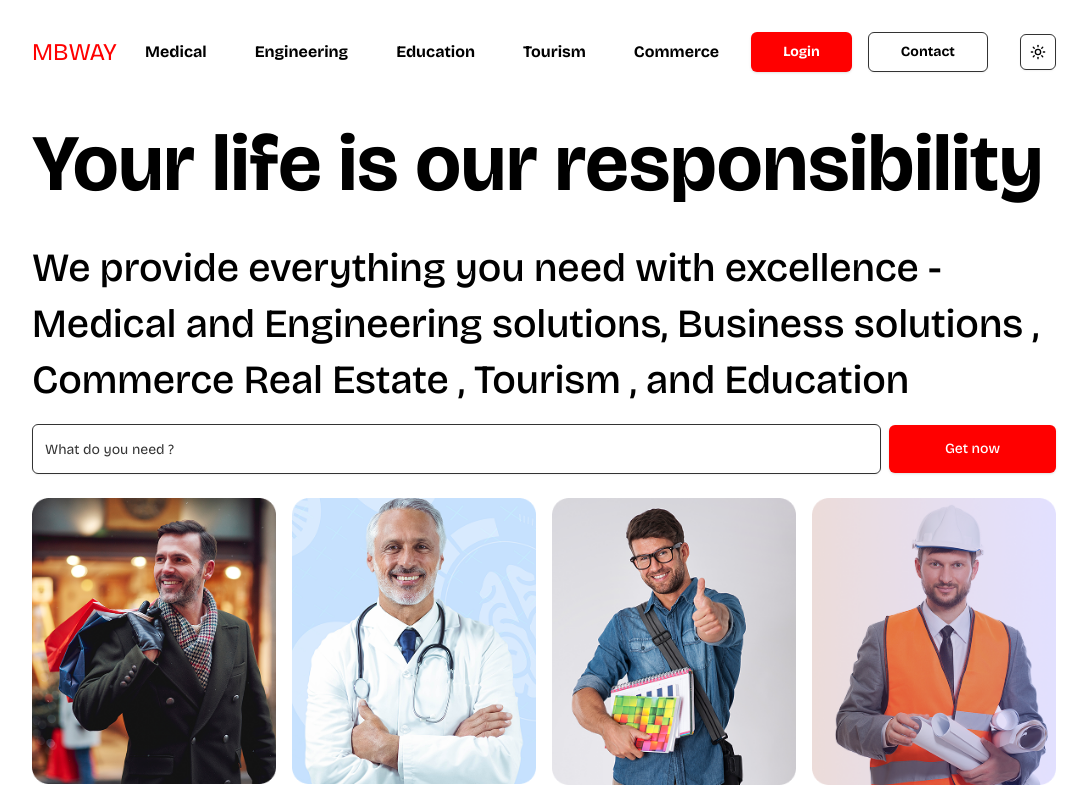
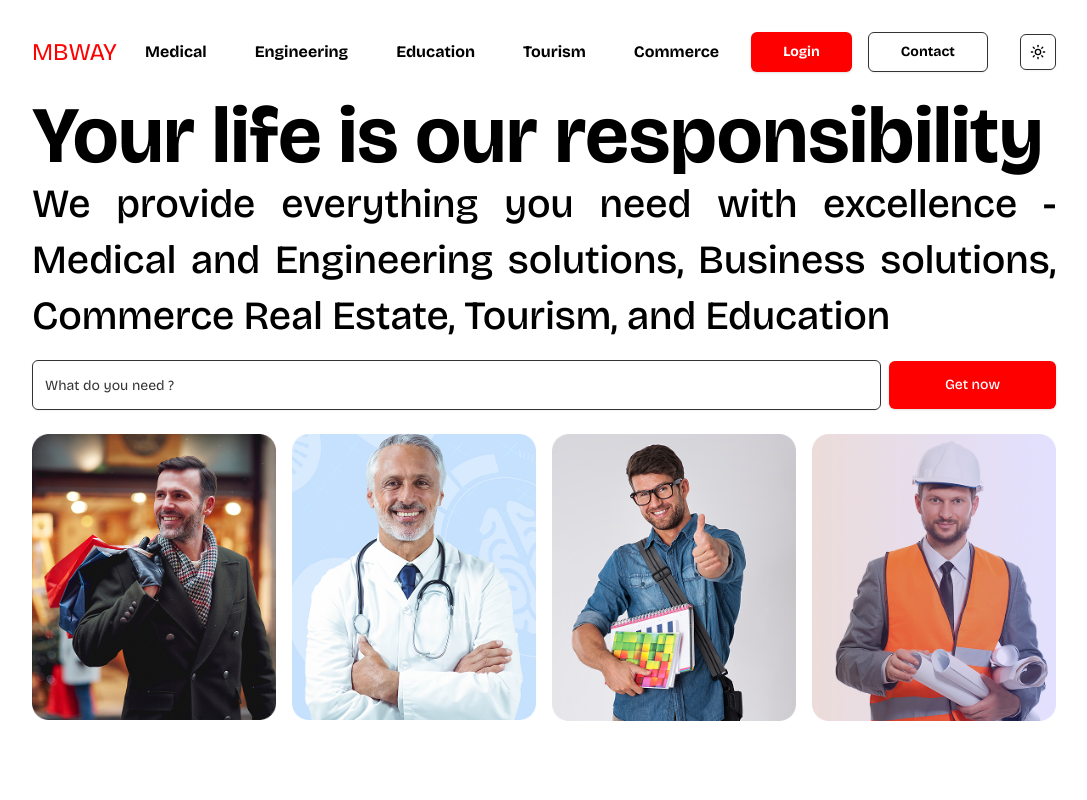
Before and after one commit to montaser77789/MBWAY-Main-Website, a Next.js app: page / in a window 1280 px wide. Shown: the whole page, without its empty margins (96-1183 px from the left). Built offline with nearby package versions, Linux system fonts and the light colour scheme.

Commit message:
Hero Section

```diff
--- a/src/app/_components/hero/Hero.tsx
+++ b/src/app/_components/hero/Hero.tsx
@@ -15,14 +15,14 @@ import Image from "next/image";
 const Hero = () => {
   return (
     <div>
-      <h1 className="text-[40px] lg:text-[80px]  font-bold">
+      <h1 className="text-[40px] lg:text-[80px] leading-10  font-bold mt-1 lg:mt-3">
         Your life is our responsibility
       </h1>
-      <p className="text-[24px] lg:text-[40px] pt-4  font-medium leading-[33px] lg:leading-[56px] ">
-        We provide everything you need with excellence - Medical and Engineering
-        solutions, Business solutions , Commerce Real Estate , Tourism , and
-        Education
-      </p>
+      <p className="text-[24px] lg:text-[40px] pt-5 font-medium leading-[33px] lg:leading-[56px] text-justify">
+  We provide everything you need with excellence - Medical and Engineering
+  solutions, Business solutions, Commerce Real Estate, Tourism, and Education
+</p>
+
       <div className="flex w-full items-center space-x-2 pt-4">
         <Input
           type="text"
```
